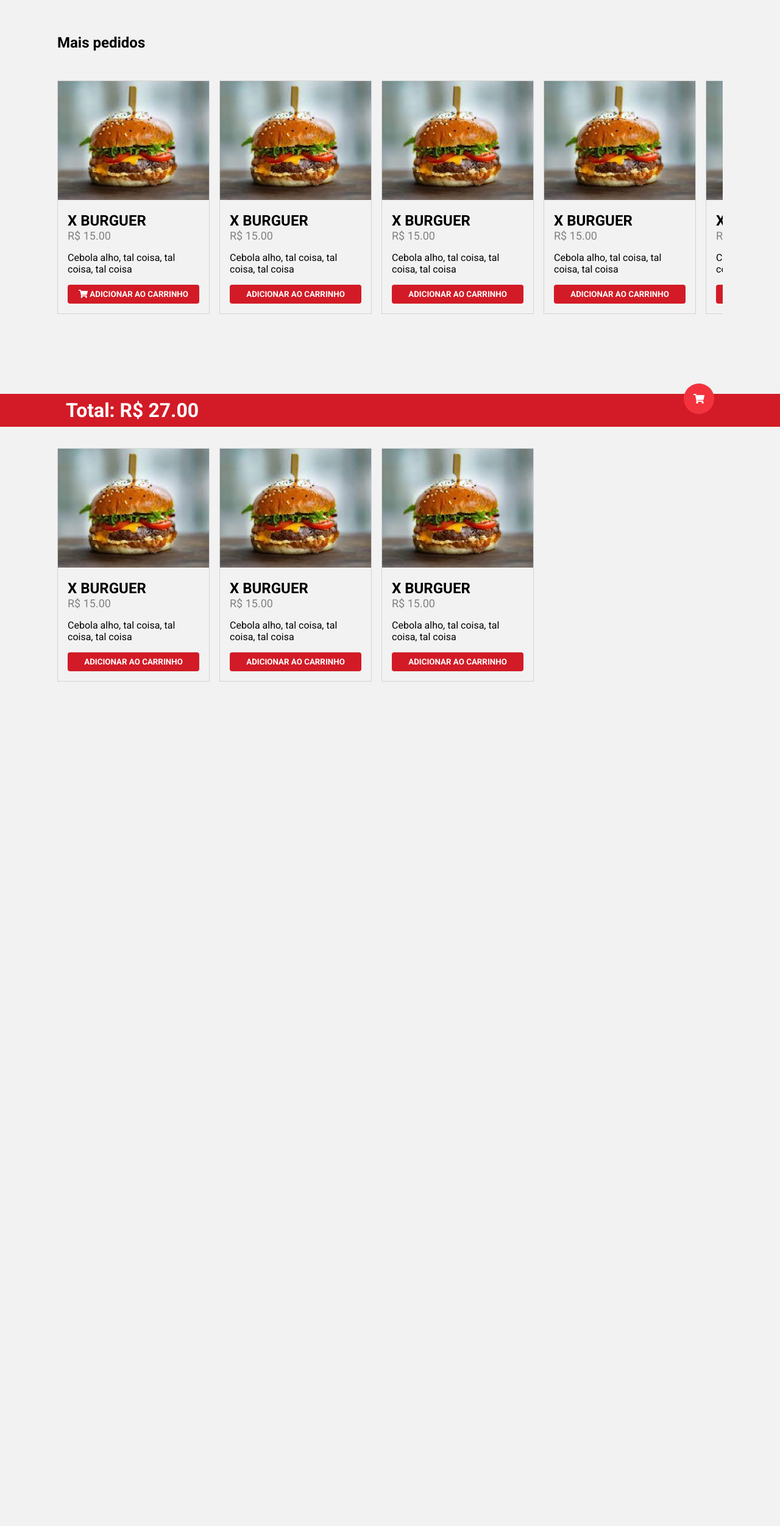
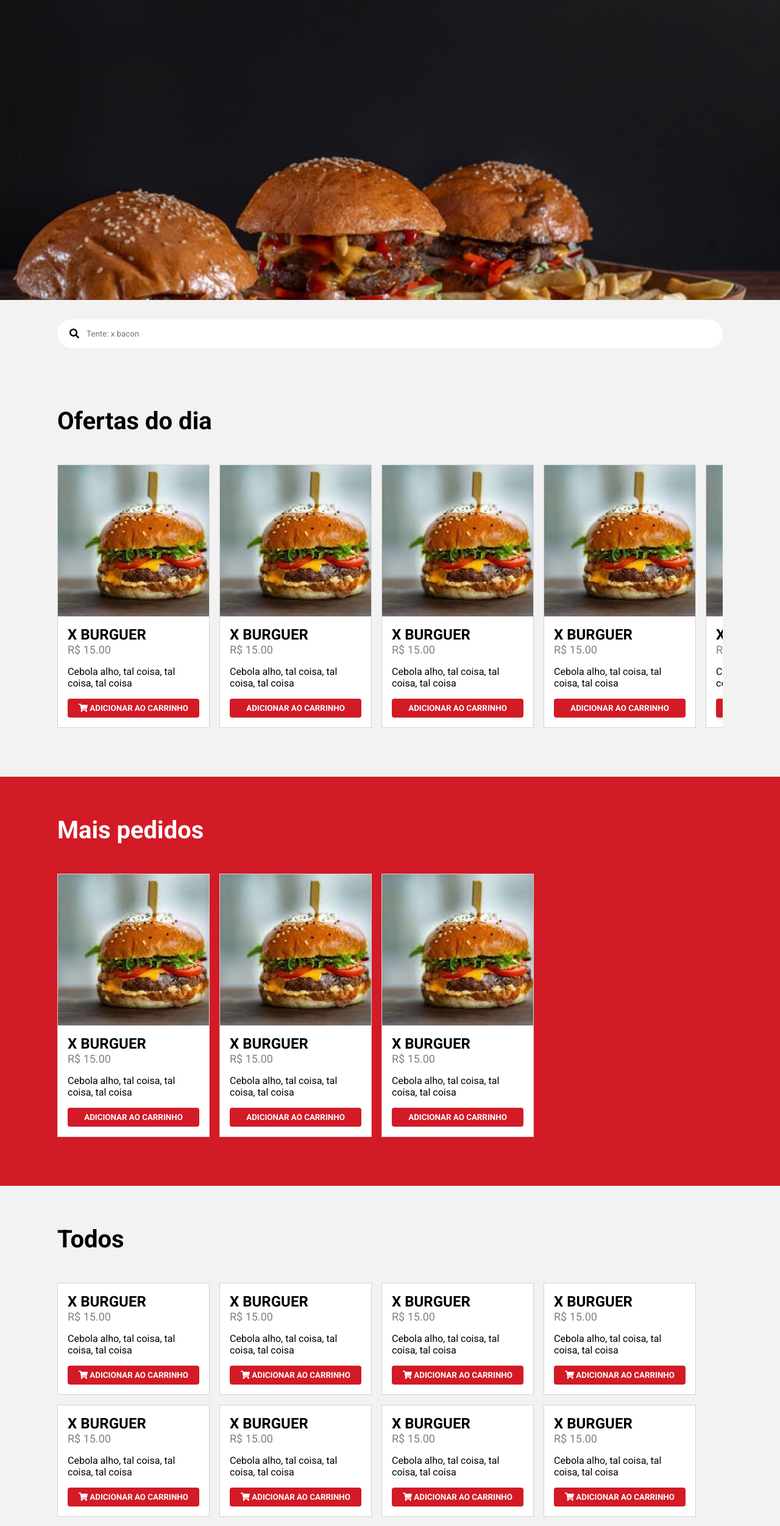
Before and after one commit to ArthurOnly/amburg, a website: page store.html in a window 1280 px wide. Shown: the part 100-2603 px from the top of the page at 61% size. Before the commit the page ends 1298 px from the top, so only its background shows below. Drawn offline with Linux system fonts and the light colour scheme.

Commit message:
Create header section. Adjusts in css.

```diff
--- a/store.css
+++ b/store.css
@@ -7,19 +7,18 @@
 }
 
 .product-card .image{
-    width: 100%;
-    max-width: 250px;
+    height: 100%;
     transition: 0.2s;
 }
 
 .product-card .wrapper{
     overflow: hidden;
-    width: 100%;
-    max-width: 250px;
+    width: 248px;
+    height: 248px;
 }
 
 .product-card:hover{
-    transform: translateY(-5%);
+    transform: translateY(-2%);
 }
 
 .product-card .wrapper:hover .image{
@@ -30,6 +29,8 @@
     padding: var(--lg-space);
     display: flex;
     flex-direction: column;
+    background-color: #fff;
+    color: #000;
     gap: var(--lg-space);
 }
 
@@ -75,6 +76,8 @@
     position: fixed;
     bottom: 0;
     width: 100%;
+    overflow: hidden;
+    max-height: 0;
 }
 
 .buy-footer > div{
@@ -101,3 +104,69 @@
     margin: auto;
 }
 /**/
+
+/*Search*/
+section.search{
+    padding: var(--xlg-space) var(--lg-space);
+    width: 100%;
+    max-width: 1124px;
+    margin: auto;
+}
+
+section input{
+    border-radius: var(--xlg-space);
+    padding: var(--lg-space);
+    padding-left: 48px;
+    border: none;
+}
+
+.input-block .icon{
+    position: absolute;
+    left: 20px;
+    top: 15px;
+}
+/**/
+.row-all{
+    display: flex;
+    gap: var(--lg-space);
+    flex-wrap: wrap;
+    overflow-x: scroll;
+    padding: var(--lg-space) 0;
+    scroll-snap-type: x mandatory;
+    scroll-snap-points-x: repeat(250px);
+}
+
+.product-card.small .wrapper{
+    display: none;
+}
+
+/*header*/
+.hero{
+
+}
+
+.hero .img-wrapper{
+    width: 100%;
+    overflow: hidden;
+    height: 500px;
+}
+
+@media screen and (min-width: 1024px){
+    body .hero .img-wrapper img{
+        height: auto;
+        width: 100%;
+    }
+}
+
+.hero .img-wrapper img{
+    height: 100%;
+}
+
+
+.hero .call{
+    width: 1128px;
+    padding: var(--xlg-space);
+    margin: auto;
+    font-size: 3rem;
+    font-weight: 900;
+}
--- a/store.html
+++ b/store.html
@@ -38,9 +38,20 @@
                     </div>
                 </ul>
             </nav>
+            <section class="hero">
+                <figure class="img-wrapper">
+                    <img src="images/header.jfif"/>
+                </figure>
+            </section>
         </header>
+        <section class="search">
+            <div class="input-block">
+                <i class="fas fa-search icon"></i>
+                <input type="text" placeholder="Tente: x bacon">
+            </div>
+        </section>
         <section class="products-section">
-            <h1>Mais pedidos</h1>
+            <h1>Ofertas do dia</h1>
             <div class="row">
                 <div class="product-card">
                     <div class="wrapper">
@@ -109,7 +120,8 @@
                 </div>
             </div>
         </section>
-        <section class="products-section">
+        <section class="primary">
+            <div class="products-section">
                 <h1>Mais pedidos</h1>
                 <div class="row">
                     <div class="product-card">
@@ -152,6 +164,13 @@
                         </div>
                     </div>
                 </div>
+            </div>
+        </section>
+        <section class="products-section">
+            <h1>Todos</h1>
+            <div class="row-all" id="all-products">
+
+            </div>
         </section>
     </main>
 
@@ -169,13 +188,38 @@
     </footer>
 
     <script>
-        const toggler = document.querySelector("#nav-toggler")
-        const navMobile = document.querySelector(".mobile-menu")
+        const product = `
+                <div class="product-card small">
+                    <div class="wrapper">
+                        <img src="images/amburg.jpg" class="image"/>
+                    </div>
+                    <div class="info">
+                        <div>
+                            <h1>X BURGUER</h1>
+                            <h2>R$ 15.00</h2>
+                        </div>
+                        <p>Cebola alho, tal coisa, tal coisa, tal coisa</p>
+                        <button class="primary w-full"><i class="fas fa-shopping-cart"></i> ADICIONAR AO CARRINHO</button>
+                    </div>
+                </div>
+        `
+    </script>
+    <script>
+        const toggler = document.querySelector("#nav-toggler");
+        const navMobile = document.querySelector(".mobile-menu");
 
         toggler.onclick = () => {
             if (navMobile.classList.contains('active')) navMobile.classList.remove('active')
             else navMobile.classList.add('active')
-        }
+        };
+
+        const allProducts = document.querySelector("#all-products");
+        for (let i = 0; i < 15; i++){
+            allProducts.innerHTML = allProducts.innerHTML+product
+        };
+
+
+
 
     </script>
 </body>
--- a/styles.css
+++ b/styles.css
@@ -86,12 +86,18 @@ nav .mobile-menu div{
     overflow: hidden;
     transition: 0.2s;
     height: 100%;
+    z-index: 2;
 }
 
 nav .mobile-menu.active div{
     max-height: 250px;
     overflow: hidden;
     padding: var(--xlg-space) 0;
+}
+
+section > h1,
+.products-section > h1{
+    font-size: 2.5rem;
 }
 
 /*/
@@ -110,6 +116,7 @@ nav .mobile-menu.active div{
     display: flex;
     flex-direction: column;
     gap:var(--sm-space);
+    position: relative;
 }
 input{
     padding: var(--md-space) var(--sm-space);
```
Also changed, not shown: images/header.jfif (added). Lines whose indentation alone changed are shown as unchanged.
